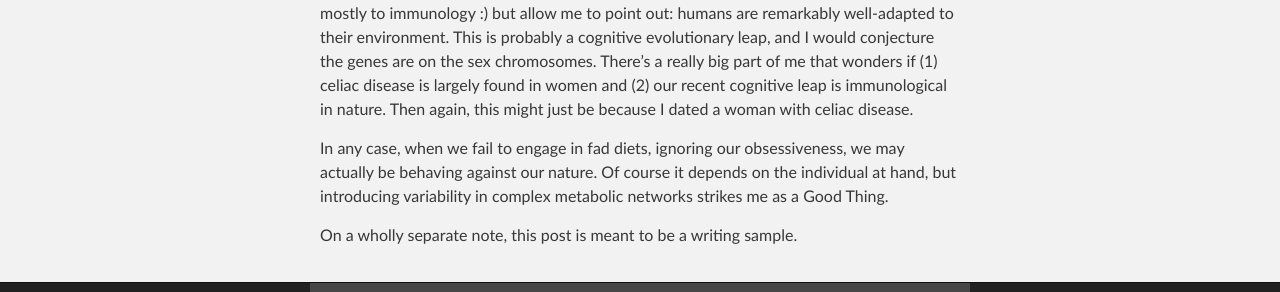
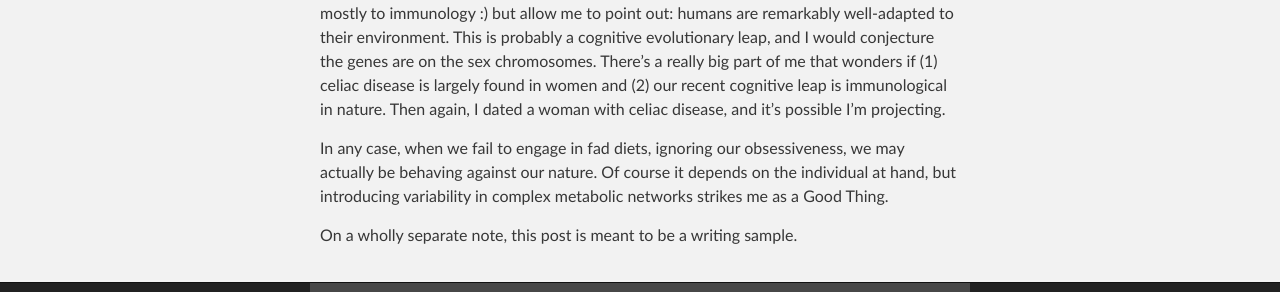
Before and after one commit to mustafaascha/mustafaascha.github.io, a Jekyll site: the page built from _posts/2017-03-04-variable-diets.md, in a window 1280 px wide. Shown: the part 1169-1461 px from the top of the page. Built offline with Jekyll 4.4.1, drawn with Linux system fonts in a browser that asks for light colours; some of the changed text lies outside the part shown.

Commit message:
Update 2017-03-04-variable-diets.md

```diff
--- a/_posts/2017-03-04-variable-diets.md
+++ b/_posts/2017-03-04-variable-diets.md
@@ -20,7 +20,7 @@ In the interest of not seeming crazy, I'll use a recently-developed field to ill
 
 Too much of a good thing can cause discomfort, and the most immediate goal for any person is to avoid discomfort. So, in the past, rather than recognize gluten intolerance or celiac disease, it was easy to label a wheat allergy as food preference. This wasn't a problem, though, because people could just eat some other grain.
 
-Unfortunately, wheat is prevalent, and its immunological implications are inescapable because gluten is a glue for foods. When I wrote "recently-developed", I was referring mostly to immunology :) but allow me to point out: humans are remarkably well-adapted to their environment. This is probably a cognitive evolutionary leap, and I would conjecture the genes are on the sex chromosomes. There's a really big part of me that wonders if (1) celiac disease is largely found in women and (2) our recent cognitive leap is immunological in nature. Then again, this might just be because I dated a woman with celiac disease.
+Unfortunately, wheat is prevalent, and its immunological implications are inescapable because gluten is a glue for foods. When I wrote "recently-developed", I was referring mostly to immunology :) but allow me to point out: humans are remarkably well-adapted to their environment. This is probably a cognitive evolutionary leap, and I would conjecture the genes are on the sex chromosomes. There's a really big part of me that wonders if (1) celiac disease is largely found in women and (2) our recent cognitive leap is immunological in nature. Then again, I dated a woman with celiac disease, and it's possible I'm projecting.
 
 In any case, when we fail to engage in fad diets, ignoring our obsessiveness, we may actually be behaving against our nature. Of course it depends on the individual at hand, but introducing variability in complex metabolic networks strikes me as a Good Thing.
 
```
